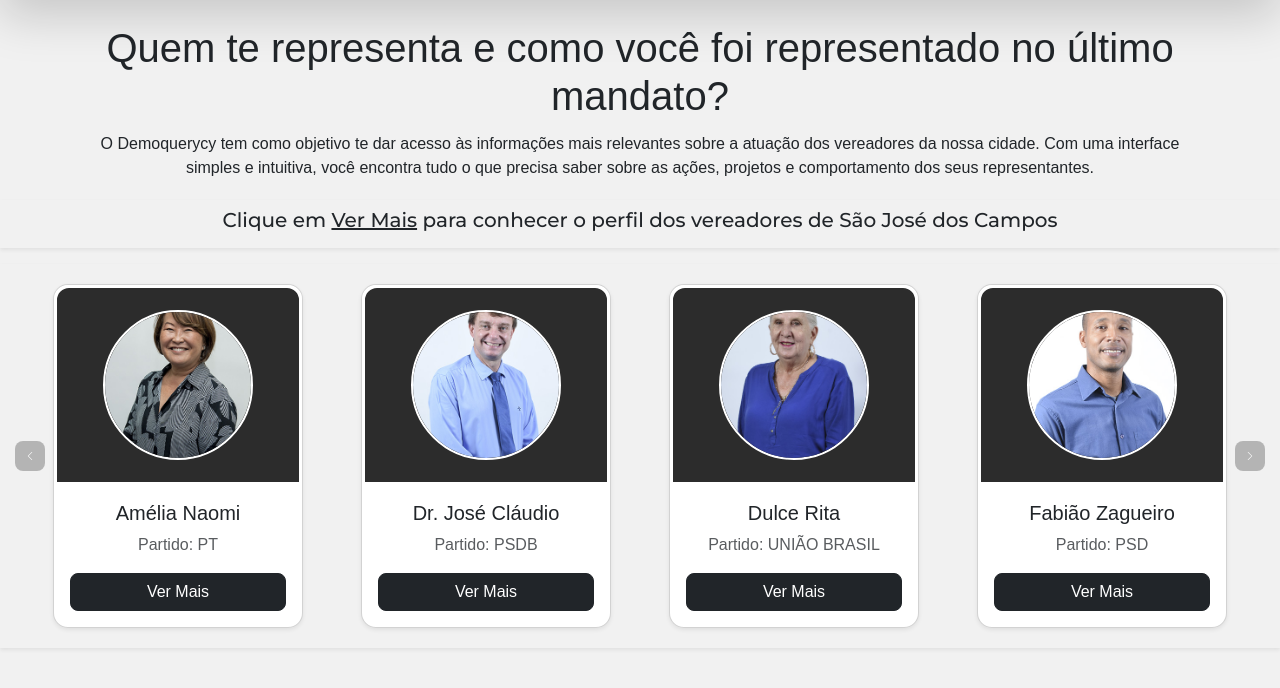
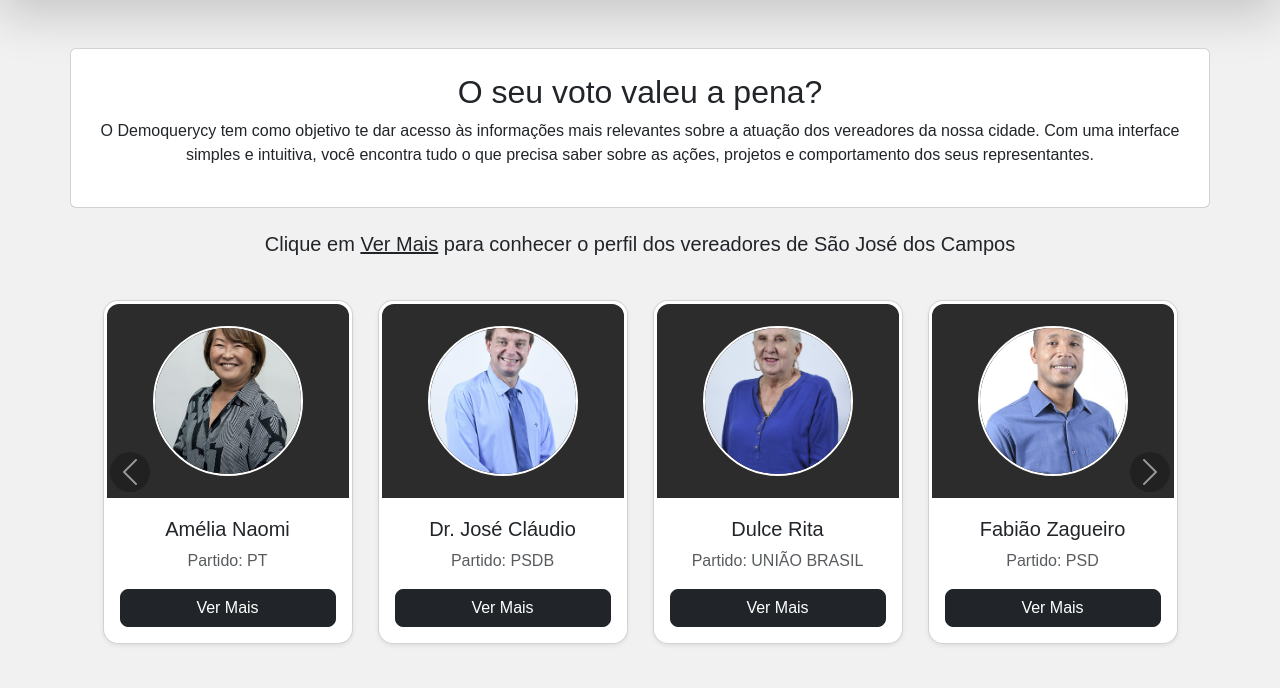
Before and after one commit to AgileKrakens/DemoQuerycy, a Flask app: page / in a window 1280 px wide. Shown: the part 67-755 px from the top of the page. Run offline with Flask 3, Linux system fonts and the light colour scheme.

Commit message:
Added card class in the place of layered-section on carousel and article section.

```diff
--- a/src/static/css/home.css
+++ b/src/static/css/home.css
@@ -1,31 +1,25 @@
-
-/* --------------------------- CARROSSSEL ------------------------------- */
-/* Posiciona o carrossel relativo ao elemento pai */
+/* Carousel */
 .carousel {
     position: relative;
   }
 
-
-/* Estilização dos botões de controle, posicionamento, tamanho e alinhamento com carrossel */
   .custom-control {
-    width: 30px; /* Largura */
-    height: 30px; /* Comprimento */
-    padding: 10px; /* Área clicável */
-    border-radius: 0.5rem;
+    width: 40px;
+    height: 40px;
+    border-radius: 50%;
     display: flex;
     justify-content: center;
     align-items: center;
-    position: absolute; /* Posiciona os botões de maneira absoluta na página */
-    top: 50%; /* Centraliza verticalmente */
-    transform: translateY(-50%); /* Ajuste de posição */
-    background-color: rgba(0, 0, 0, 0.500);
+    background-color: rgba(0, 0, 0, 0.5);
+    position: absolute;
+    top: 50%;
+    transform: translateY(-50%);
   }
 
   .carousel-control-prev {
-    left: 3px; /* Ajuste da posição horizontal */
+    left: 28px;
   }
 
   .carousel-control-next {
-    right: 3px; /* Ajuste da posição horizontal */
+    right: 28px;
   }
-/* --------------------------- FIM CARROSSSEL ---------------------------- */
--- a/src/templates/home.html
+++ b/src/templates/home.html
@@ -5,57 +5,61 @@ Home
 {% endblock %}
 
 {% block additional_styles %}
-<link rel="stylesheet" href="{{ url_for('static', filename='css/cards.css')}}">
-<link rel="stylesheet" href="{{ url_for('static', filename='css/home.css')}}">
-<link rel="stylesheet" href="{{ url_for('static', filename='css/background.css')}}">
+<link rel="stylesheet" href="{{ url_for('static', filename='css/cards.css') }}">
+<link rel="stylesheet" href="{{ url_for('static', filename='css/home.css') }}">
+<link rel="stylesheet" href="{{ url_for('static', filename='css/background.css') }}">
 {% endblock %}
 
 {% block content %}
 
-<section class="container text-center">
-    <h1> Quem te representa e como você foi representado no último mandato?</h1>
-    <p class="container py-1 rounded">O Demoquerycy tem como objetivo te dar acesso às informações mais relevantes sobre a atuação dos vereadores da nossa cidade.
-    Com uma interface simples e intuitiva, você encontra tudo o que precisa saber sobre as ações, projetos e comportamento dos seus representantes.</p>
+<div class="py-4">
+
+    <article class="container card">
+        <section class="container text-center my-4">
+            <h2>O seu voto valeu a pena?</h2>
+            <p class="py-1.5 rounded">
+                O Demoquerycy tem como objetivo te dar acesso às informações mais relevantes sobre a atuação dos
+                vereadores da nossa cidade.
+                Com uma interface simples e intuitiva, você encontra tudo o que precisa saber sobre as ações, projetos e
+                comportamento dos seus representantes.
+            </p>
         </section>
+    </article>
 
-<div class="container-fluid my-3 p-2 shadow-sm">
-    <h5 class="text-center fonte-header">
-        Clique em <span class="text-decoration-underline">Ver Mais</span> para conhecer o perfil dos vereadores de São José dos Campos
+    <div class="container-fluid my-4">
+        <h5 class="text-center">
+            Clique em <span class="text-decoration-underline">Ver Mais</span> para conhecer o perfil dos vereadores
+            de São José dos Campos
         </h5>
     </div>
 
-<div class="container-fluid shadow-sm">
-    <!-- Carrossel -->
+    <div class="container">
+        <!-- Carousel -->
         <div id="politiciansCarousel" class="carousel slide" data-bs-ride="carousel">
-
-        <!-- Carousel Content -->
             <div class="carousel-inner">
                 {% for group in politicos|batch(4, '') %}
                 <div class="carousel-item {% if loop.index == 1 %}active{% endif %}">
-                <div class="row justify-content-center g-3">
+                    <div class="row g-4 justify-content-center">
                         {% for politico in group %}
-                    {% if politico != '' %}
-                     <div class="col-12 col-sm-6 col-md-6 col-lg-3"> <!-- Muda tamanho da coluna conforme tamanho da tela -->
-                        <!-- Card -->
+                        {% if politico %}
+                        <div class="col-12 col-sm-6 col-lg-3">
                             <div class="card custom-card text-center shadow-sm">
-                            <!-- Imagem e Overlay -->
-                            <div class="position-relative custom-card-header">
+                                <div class="custom-card-header">
                                     <div class="custom-card-overlay"></div>
                                     <div class="custom-card-img-wrapper">
                                         <img src="{{ politico.img }}" alt="Foto Vereador"
                                             class="rounded-circle custom-card-img">
                                     </div>
                                 </div>
-                            <!-- Conteúdo do Card -->
                                 <div class="card-body">
                                     <h5 class="card-title">{{ politico.nome[5:] }}</h5>
-                                <p class="card-text text-muted card-party">Partido: {{
-                                    politico.partido.split('(')[-1].replace(')', '') }}</p>
-                                <a href="/perfil/{{ politico.nome.replace(' ', '_').lower() }}" class="btn btn-dark">Ver
-                                    Mais</a>
+                                    <p class="card-text text-muted card-party">
+                                        Partido: {{ politico.partido.split('(')[-1].replace(')', '') }}
+                                    </p>
+                                    <a href="/perfil/{{ politico.nome.replace(' ', '_').lower() }}"
+                                        class="btn btn-dark">Ver Mais</a>
                                 </div>
                             </div>
-                        <!-- End Card -->
                         </div>
                         {% endif %}
                         {% endfor %}
@@ -77,4 +81,5 @@ Home
             </button>
         </div>
     </div>
+</div>
 {% endblock %}
```
Lines whose indentation alone changed are shown as unchanged.
